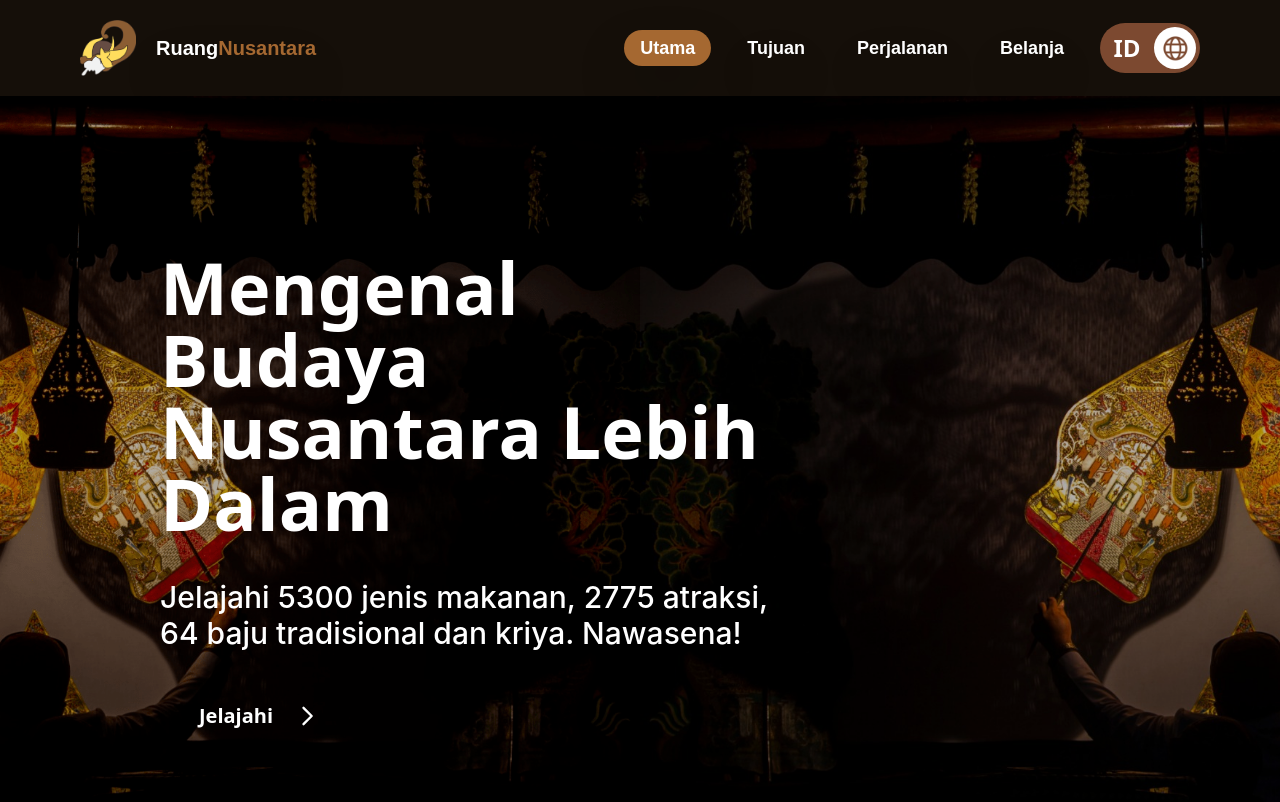
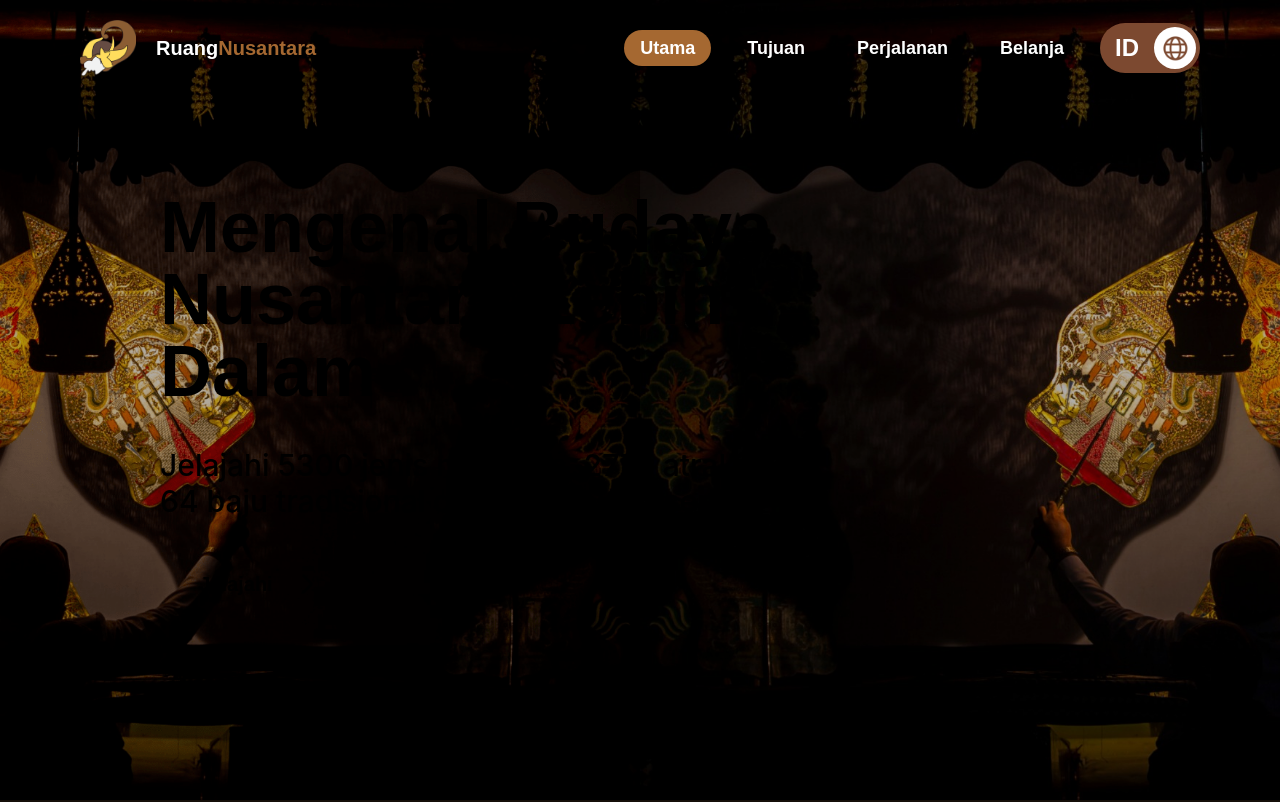
Before and after one commit to FreeJ1nG/ruang-nusantara, a Next.js app: page / in a window 1280 px wide. Shown: the top 802 px of the page. Built offline with nearby package versions, Linux system fonts and the light colour scheme.

Commit message:
changed font to poppins and carousel css

```diff
--- a/pages/_app.tsx
+++ b/pages/_app.tsx
@@ -1,4 +1,5 @@
 import "../styles/globals.css";
+import "react-responsive-carousel/lib/styles/carousel.min.css";
 
 import type { AppProps } from "next/app";
 import Footer from "../components/Footer/Footer";
@@ -16,9 +17,8 @@ function MyApp({ Component, pageProps }: AppProps) {
 				<title>Ruang Nusantara</title>
 				<link rel="icon" href="/logo.png" />
 			</Head>
-			<div className="relative flex flex-col text-white">
+			<div className="relative flex flex-col text-defaultText font-poppins">
 				<Navbar indo={indo} setIndo={setIndo} />
-				<div className="h-24" />
 				<Component {...pageProps} />
 				<Footer />
 			</div>
```
